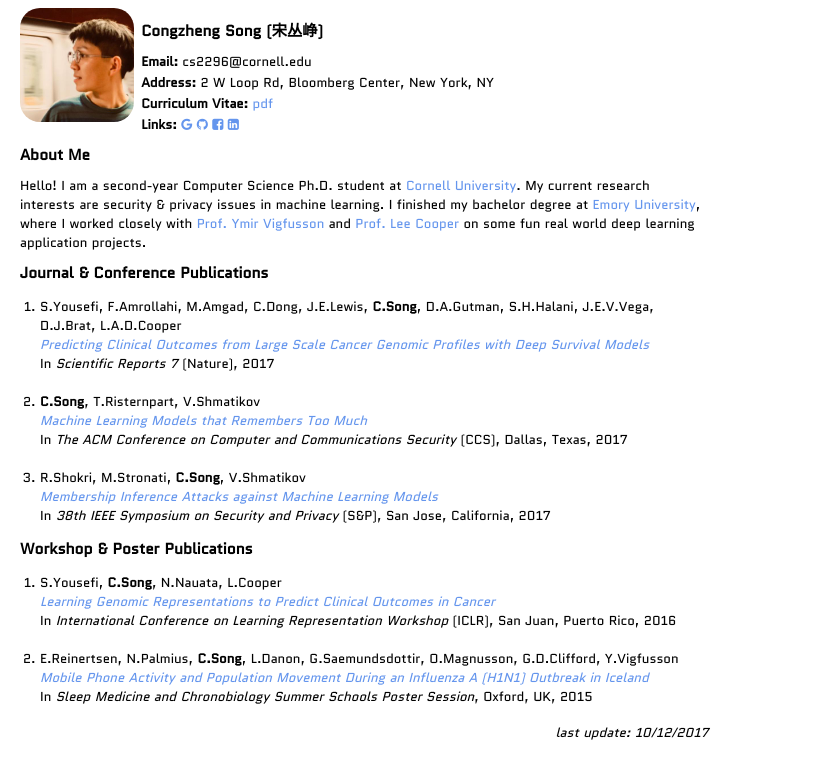
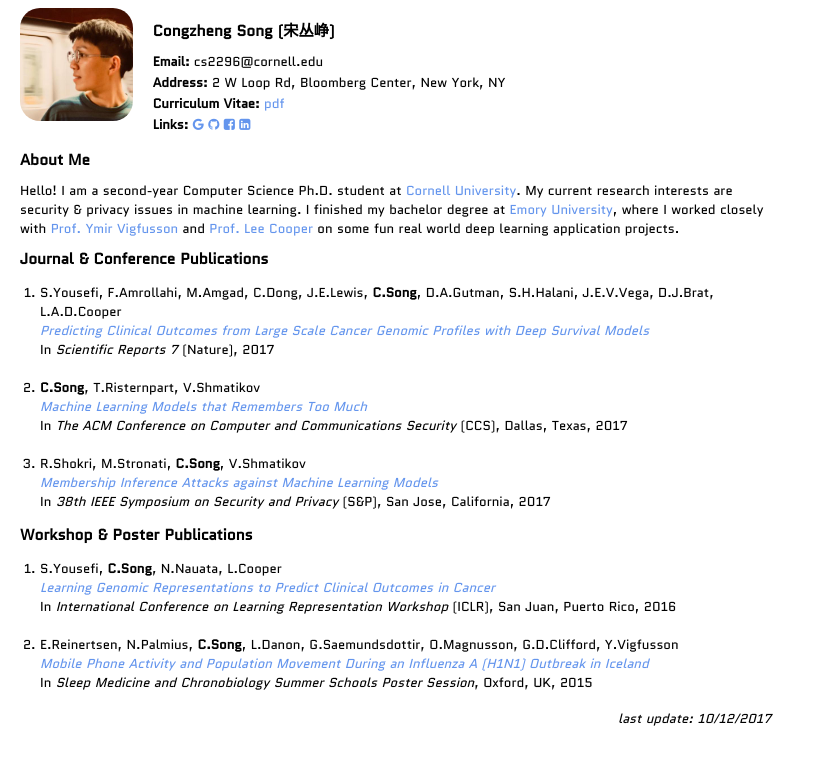
Before and after one commit to csong27/csong27.github.io, a plain HTML site: page index.html in a window 1280 px wide. Shown: the whole page, without its empty margins (0-816 px from the left). Drawn offline with Linux system fonts and the light colour scheme.

Commit message:
fix margin

```diff
--- a/index.html
+++ b/index.html
@@ -37,9 +37,15 @@ if(month >= 6){
 </script>
 
 <style>
-#left_col {
+#left_col1 {
     float: left;
-    width: 55%;
+    width: 60%;
+	margin-bottom:5px;
+}
+
+#left_col2 {
+    float: left;
+    width: 60%;
 }
 
 body {
@@ -65,10 +71,9 @@ h3 {
 
 
 <body style="margin-left:20px">
-<div id="left_col">
-
-<img src="./images/me.jpg" style="border-radius: 20px" width="16.6%" height="16.6%" align='left' />
-<div style="float:left; margin-left:1%">
+<div id="left_col1">
+<img src="./images/me.jpg" style="border-radius: 20px" width="15%" height="15%" align='left' />
+<div style="float:left; margin-left:20px">
 <h3><b>Congzheng Song (宋丛峥)</b></h3>
 <span><b>Email: </b>cs2296@cornell.edu</a></span>
 <br/>
@@ -89,7 +94,8 @@ h3 {
 </div>
 
 
-<div id="left_col">
+<div id="left_col2">
+
 <h3><b>About Me</b></h3>
 <span>Hello! I am a <script type="text/javascript">document.write(whichYear)</script>-year Computer Science Ph.D. student
 at <a href="http://www.cs.cornell.edu/">Cornell University</a>. My current research interests are security &amp privacy issues in machine learning.
```
